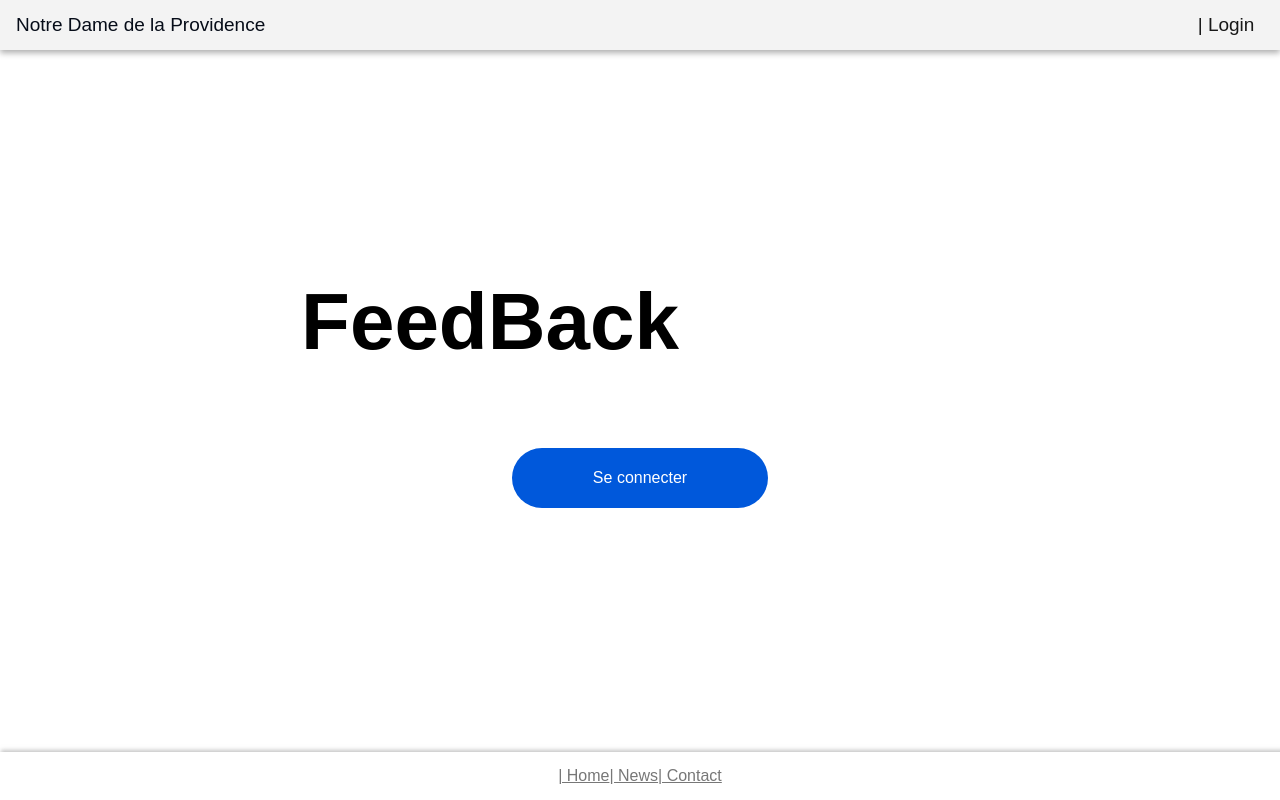
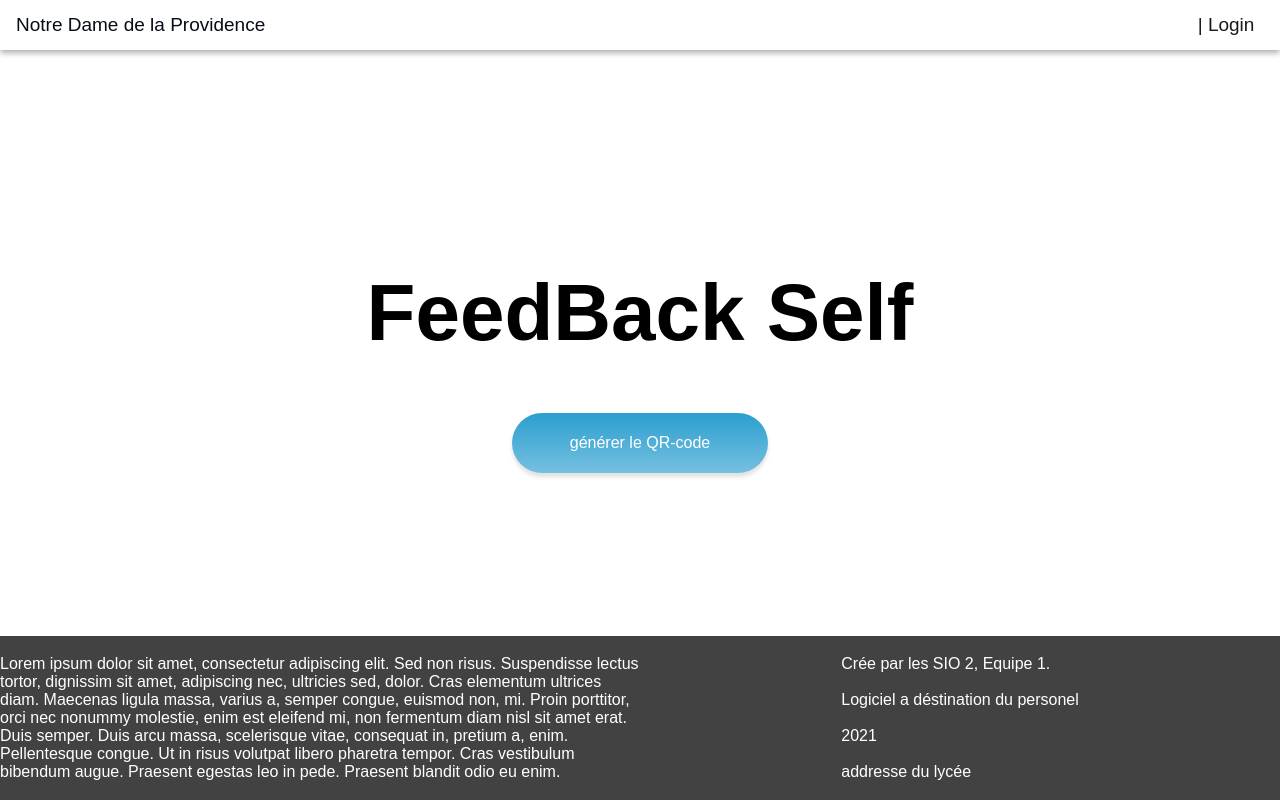
Before and after one commit to yaperson/self-feedback1, a PHP site: page /src/index.html in a window 1280 px wide. Run offline with PHP 8.4, Linux system fonts and the light colour scheme.

Commit message:
modif home page

```diff
--- a/src/index.html
+++ b/src/index.html
@@ -17,19 +17,41 @@
       </header>
     <main>
         <div class="main__title">
-            <h3>FeedBack</h3><h3 id="target"></h3>
+            <h1>FeedBack Self</h1>
         </div>
         <div class="main__btn">
-                <a id="btn5" href="connect.php"><span class="TxtBtn">Se connecter</span></a>
+                <a id="btn5" href="connect.php"><span class="TxtBtn">générer le QR-code</span></a>
         </div>
     </main>
     <footer>
-        <nav id="footer-navbar">
-          <a class="nav-fo" href="#">         | Home  </a>
-          <a class="nav-fo" href="#projet">   | News </a>
-          <a class="nav-fo" href="#liens">    | Contact </a>
-       </nav>
-      </footer>
+      <div class="foo-container">
+        <div class="bloc">
+          <p>
+            Lorem ipsum dolor sit amet, consectetur adipiscing elit.
+            Sed non risus. Suspendisse lectus tortor, dignissim sit amet, adipiscing nec, ultricies sed, dolor.
+            Cras elementum ultrices diam. Maecenas ligula massa, varius a, semper congue, euismod non, mi.
+            Proin porttitor, orci nec nonummy molestie, enim est eleifend mi, non fermentum diam nisl sit amet erat.
+            Duis semper. Duis arcu massa, scelerisque vitae, consequat in, pretium a, enim. Pellentesque congue.
+            Ut in risus volutpat libero pharetra tempor. Cras vestibulum bibendum augue. Praesent egestas leo in pede.
+            Praesent blandit odio eu enim.
+          </p>
+        </div>
+        <div class="bloc">
+          <p>
+            Crée par les SIO 2, Equipe 1.
+            <br>
+            <br>
+            Logiciel a déstination du personel
+            <br>
+            <br>
+            2021
+            <br>
+            <br>
+            addresse du lycée
+          </p>
+        </div>
+      </div>
+    </footer>
+      <script src="/src/script/btn5.js"></script>
 </body>
-<script src="script/script.js" type="text/javascript"></script>
 </html>
--- a/src/style/home.css
+++ b/src/style/home.css
@@ -3,7 +3,7 @@
     justify-content: center;
 }
 
-h3{
+h1{
     font-size: 5rem;
 }
 
@@ -35,35 +35,37 @@ h3{
     justify-content: center;
     position: relative;
     overflow: hidden;
-    background-color: rgb(0, 88, 219);
-    color: white;
+    color: rgb(255, 255, 255);
+    background: linear-gradient(180deg, #2aa1d4 0%, rgba(42, 158, 207, 0.992) 0.01%, rgba(43, 158, 207, 0.65) 99.97%, rgba(41, 157, 207, 0.67) 99.98%, rgba(45, 170, 225, 0.89) 100%);
+    mix-blend-mode: normal;
+    box-shadow: 0px 4px 4px rgba(0, 0, 0, 0.12);
+    border-radius: 30px;
     cursor: pointer;
     outline: none;
     border: none;
     width: 20%;
     height: 60px;
-    border-radius: 50px;
     text-decoration: none;
 }
 .TxtBtn {
     position: relative;
     pointer-events: none;
 }
+
 #btn5::before{
     --size: 0px;
     content: '';
     position: absolute;
     left: var(--x);
     top: var(--y);
-    background: radial-gradient(circle closest-side , rgb(45, 152, 224), transparent);
+    background: radial-gradient(circle closest-side , rgb(45, 218, 224), transparent);
     width: var(--size);
     height: var(--size);
     transform: translate(-50%,-50%);
     transition: 0.1s ease;
 }
 #btn5:hover::before{
-    --size: 500px;
-
+    --size: 200px;
 }
 
 @media screen and (max-width: 750px) {
--- a/src/style/style.css
+++ b/src/style/style.css
@@ -13,7 +13,7 @@ body{
 /***********************************************/
 .topnav {
     overflow: hidden;
-    background-color: rgb(243, 243, 243);
+    background-color: rgb(255, 255, 255);
     box-shadow: 0 3px 6px 0 rgb(175, 175, 175);
     user-select: none;
     z-index: 200;
@@ -38,21 +38,23 @@ body{
     transition: 0.2s;
   }
   /*****/
-  #footer-navbar {
+  .foo-container {
     display: flex;
     position: absolute;
     justify-content: center;
     align-items: center;
     bottom: 0;
     width: 100%;
-    height: 6%;
-    background: var(--bg-top-bottom);
-    box-shadow: 3px 0 4px 2px rgb(175 175 175 / 72%);
+    height: 164px;
+    color: white;
+    background: #424242;
+  }
+  .bloc {
+    display: flex;
+    justify-content: space-around;
+    width: 50%;
   }
 
-  .nav-fo{
-    color: rgb(119, 119, 119);
-  }
 /***********************************************/
 
 .error{
```
Also changed, not shown: src/script/script.js (deleted, +0 -53 lines), composer.json (line endings or trailing spaces), 2 other files.
